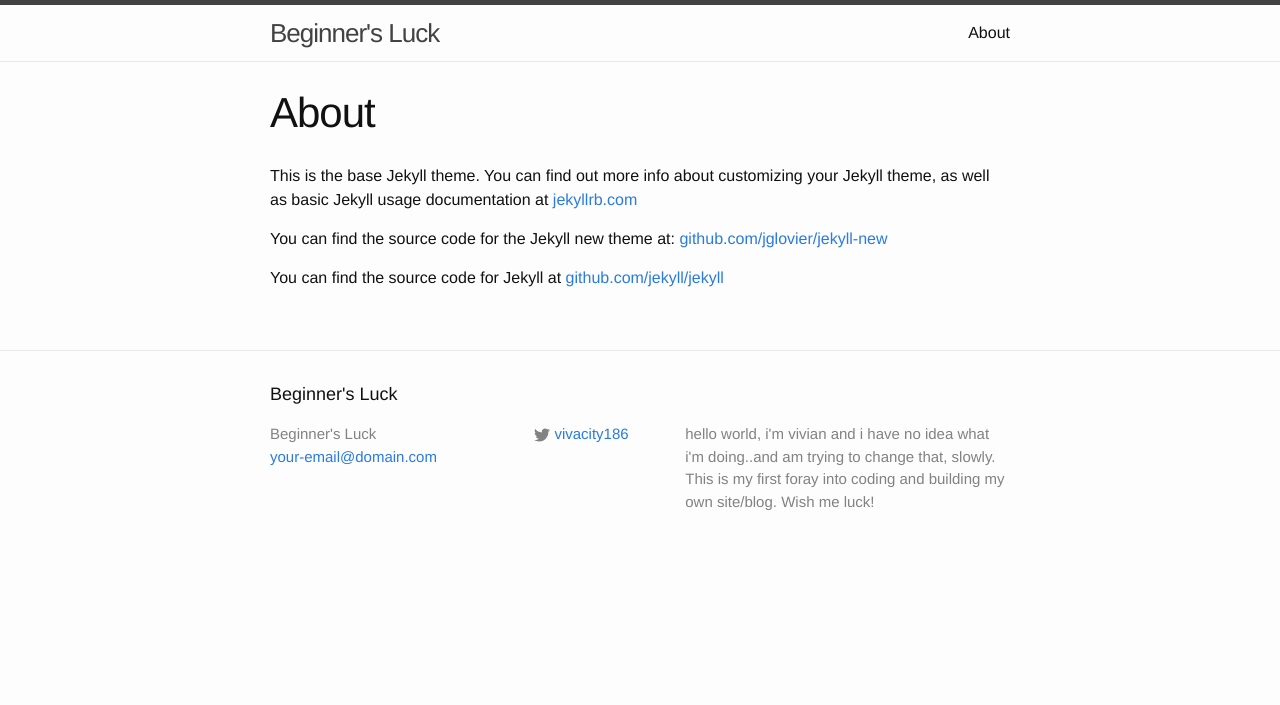
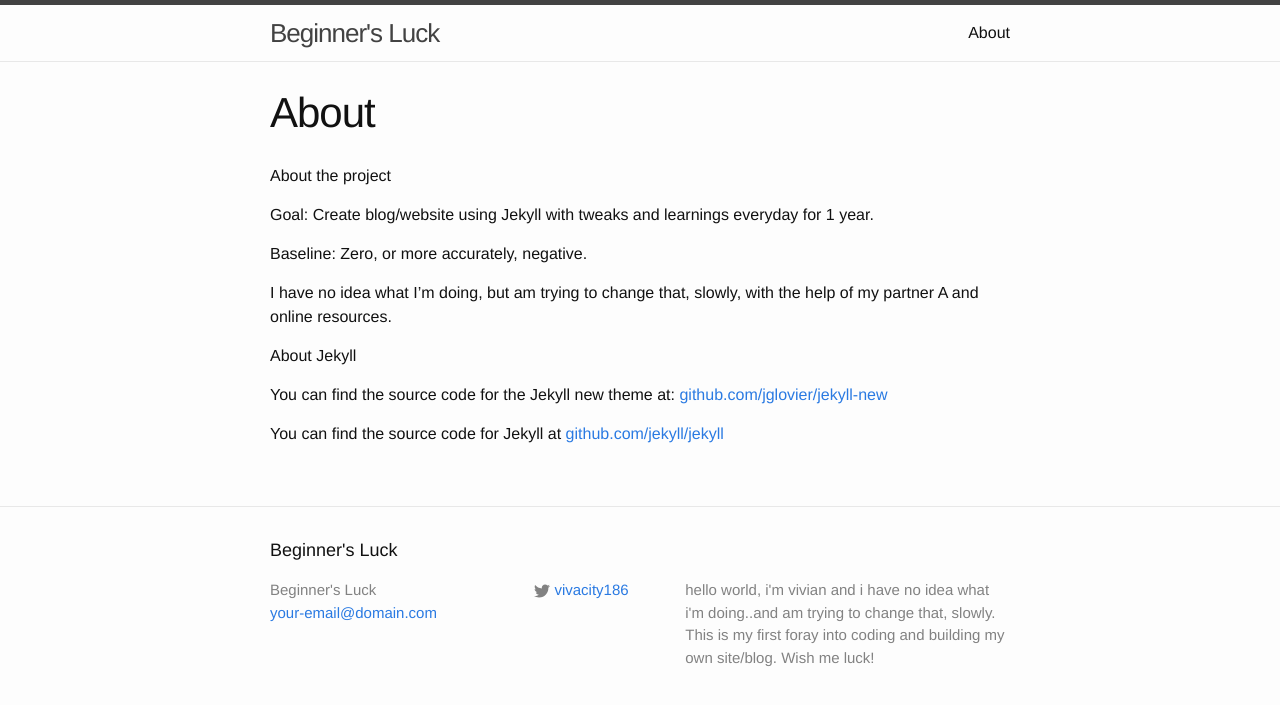
Before and after one commit to veeeeev/beginners_luck, a Jekyll site: the page built from about.md, in a window 1280 px wide. Shown: the top 705 px of the page. Built offline with Jekyll 4.4.1, drawn with Linux system fonts in a browser that asks for light colours.

Commit message:
new about content

```diff
--- a/about.md
+++ b/about.md
@@ -3,8 +3,15 @@ layout: page
 title: About
 permalink: /about/
 ---
+About the project
 
-This is the base Jekyll theme. You can find out more info about customizing your Jekyll theme, as well as basic Jekyll usage documentation at [jekyllrb.com](http://jekyllrb.com/)
+Goal: Create blog/website using Jekyll with tweaks and learnings everyday for 1 year.
+
+Baseline: Zero, or more accurately, negative.
+
+I have no idea what I'm doing, but am trying to change that, slowly, with the help of my partner A and online resources.
+
+About Jekyll
 
 You can find the source code for the Jekyll new theme at: [github.com/jglovier/jekyll-new](https://github.com/jglovier/jekyll-new)
 
```
